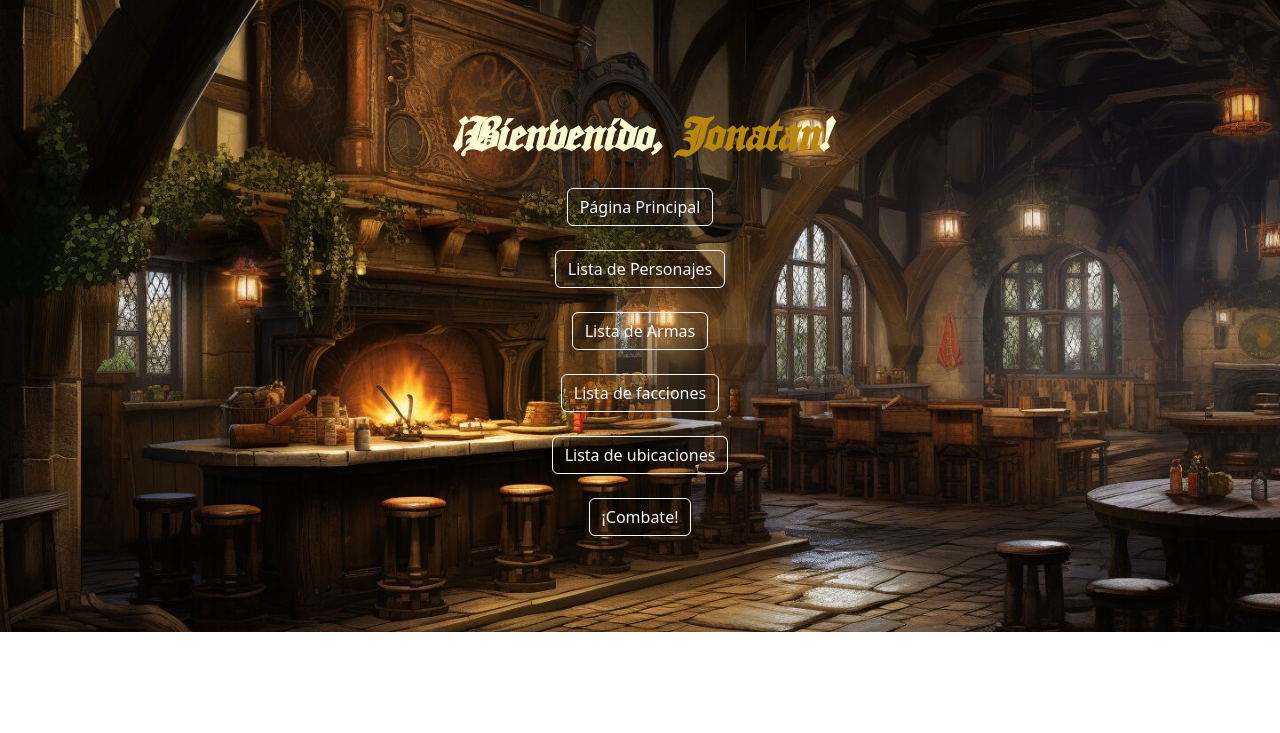
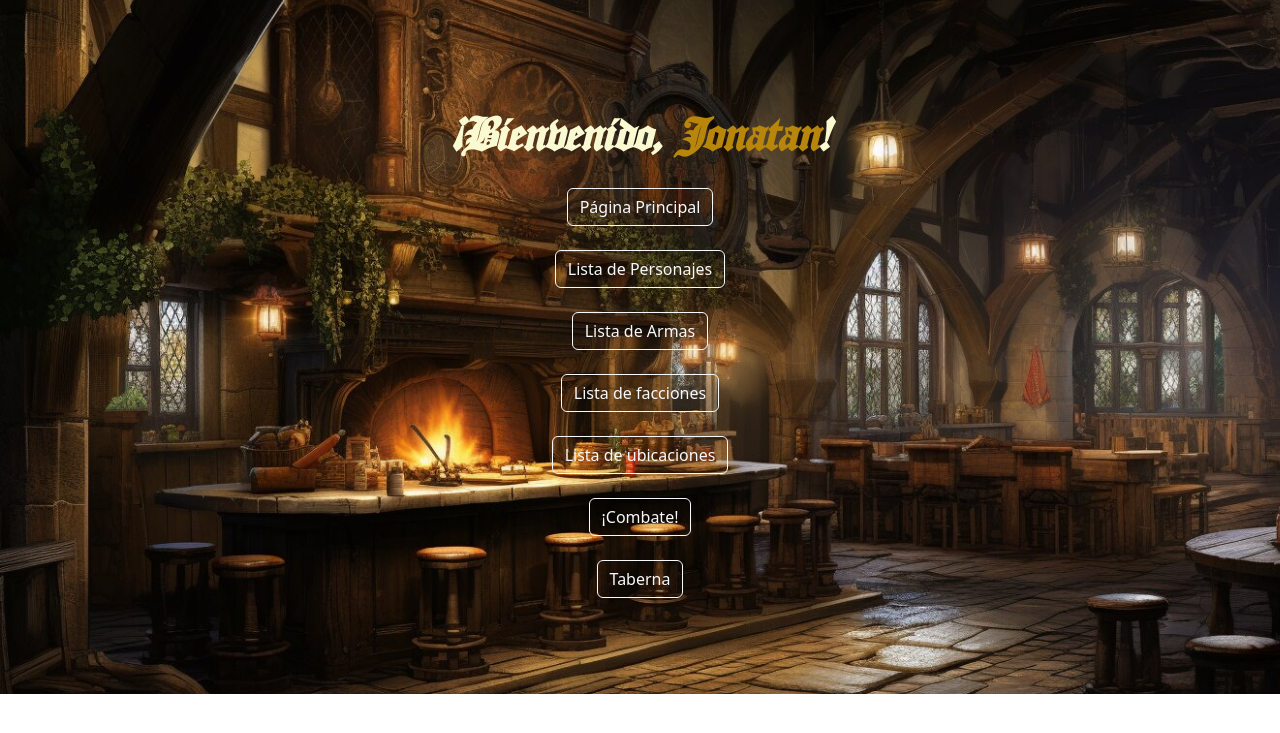
Before and after one commit to Carlos5Noob/TierraMedia-Django, a Django app: page /game/ in a window 1280 px wide. Shown: the part 50-783 px from the top of the page. Run offline with Django 5.2, Linux system fonts and the light colour scheme; a user stored in the database is signed in.

Commit message:
página principal modificada para que tenga el botón de la taberna

```diff
--- a/app/templates/app/index.html
+++ b/app/templates/app/index.html
@@ -71,6 +71,12 @@
                 <button type="button" class="btn btn-outline-light">¡Combate!</button>
             </a>
         </div>
+        <br>
+        <div>
+            <a href="{% url 'taberna' %}">
+                <button type="button" class="btn btn-outline-light">Taberna</button>
+            </a>
+        </div>
     </div>
 
 </body>
```
